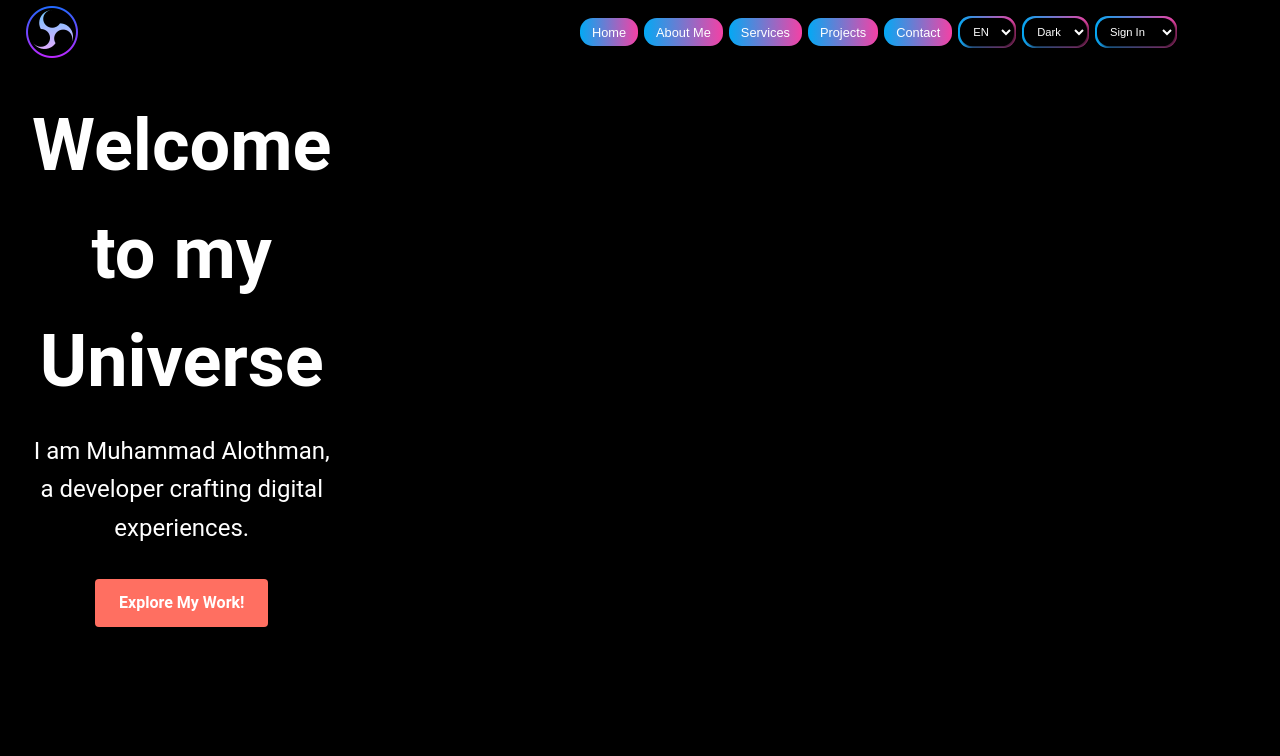
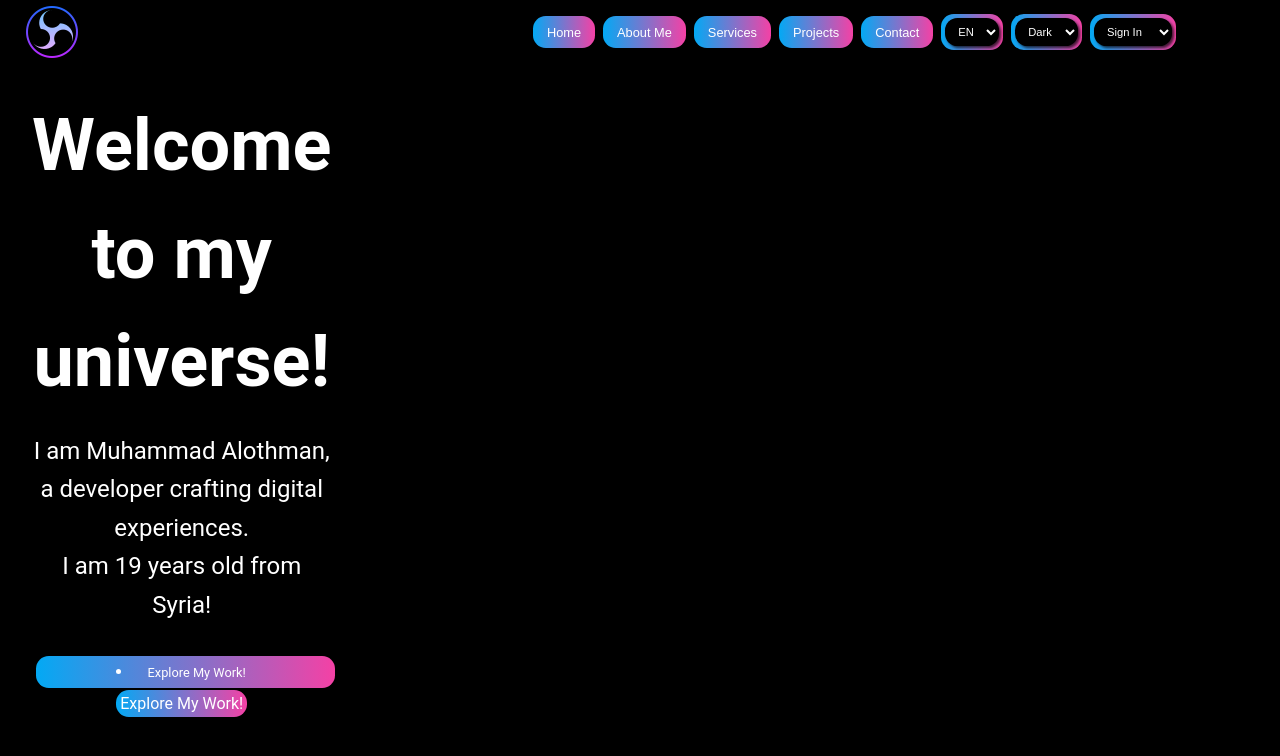
Before and after one commit to Lucky-Mo/Mo-Portfolio, a PHP site: page / in a window 1280 px wide. Shown: the top 756 px of the page. Run offline with PHP 8.4, Linux system fonts and the light colour scheme; a stand-in replaces the project's code that opens the database connection.

Commit message:
Update hero section content and styles for improved presentation

```diff
--- a/css/index.css
+++ b/css/index.css
@@ -84,11 +84,11 @@ body {
 
 .container {
   position: relative;
-  padding: 2px;
+  padding: 4px;
   background: linear-gradient(90deg, #03a9f4, #f441a5);
   border-radius: 0.8em;
   transition: all 0.4s ease;
-  margin: 3px;
+  margin: 4px;
 }
 
 .container::before {
@@ -159,6 +159,7 @@ body {
 /* Beginning of main! */
 
 .hero-text {
+  position: relative;
   font-size: 1rem;
   box-sizing: border-box;
   color: #fff;
@@ -185,16 +186,18 @@ body {
   line-height: 1.6;
 }
 
-.hero-text .btn {
+/* .hero-text .btn {
   display: inline-block;
   padding: 0.75rem 1.5rem;
-  background-color: #ff6f61; /* opvallende knopkleur */
+  background-color: #ff6f61;
   color: #fff;
   text-decoration: none;
   border-radius: 4px;
   font-weight: 600;
   transition: background-color 0.3s ease;
-}
+} */
+
+
 
 .hero-text .btn:hover {
   background-color: #e85c50; /* hover effect */
--- a/index.php
+++ b/index.php
@@ -72,12 +72,17 @@
 
         <main class="grid grid-cols-4 gap-4">
 
-        <div class="hero-text aos-init aos-animate">
-            <h1>Welcome to my Universe</h1>
-            <p>I am Muhammad Alothman, a developer crafting digital experiences.</p>
-            <a href="projects.php" class="btn">Explore My Work!</a>
+        <div class="hero-text">
+            <h1>Welcome to my universe!</h1>
+            <p>I am Muhammad Alothman, a developer crafting digital experiences. <br> I am 19 years old from Syria!</p>
+            <li class="nav-item, container"><a href="contact.php" class="nav-middel">Explore My Work!</a></li>
+            <a href="projects.php" class="nav-item container" id="explore-work">Explore My Work!</a>
         </div>
 
+
+
+
+        <section>
             <!-- From Uiverse.io by D3OXY
             <div class="card" id="cardid1">
                 <svg viewBox="0 0 24 24" xmlns="http://www.w3.org/2000/svg"><path d="M20 5H4V19L13.2923 9.70649C13.6828 9.31595 14.3159 9.31591 14.7065 9.70641L20 15.0104V5ZM2 3.9934C2 3.44476 2.45531 3 2.9918 3H21.0082C21.556 3 22 3.44495 22 3.9934V20.0066C22 20.5552 21.5447 21 21.0082 21H2.9918C2.44405 21 2 20.5551 2 20.0066V3.9934ZM8 11C6.89543 11 6 10.1046 6 9C6 7.89543 6.89543 7 8 7C9.10457 7 10 7.89543 10 9C10 10.1046 9.10457 11 8 11Z"></path></svg>
@@ -138,6 +143,8 @@
                     <button class="card__button secondary">Source Code</button>
                 </div>
             </div> -->
+        </section>
+
         </main>
 
 
```
